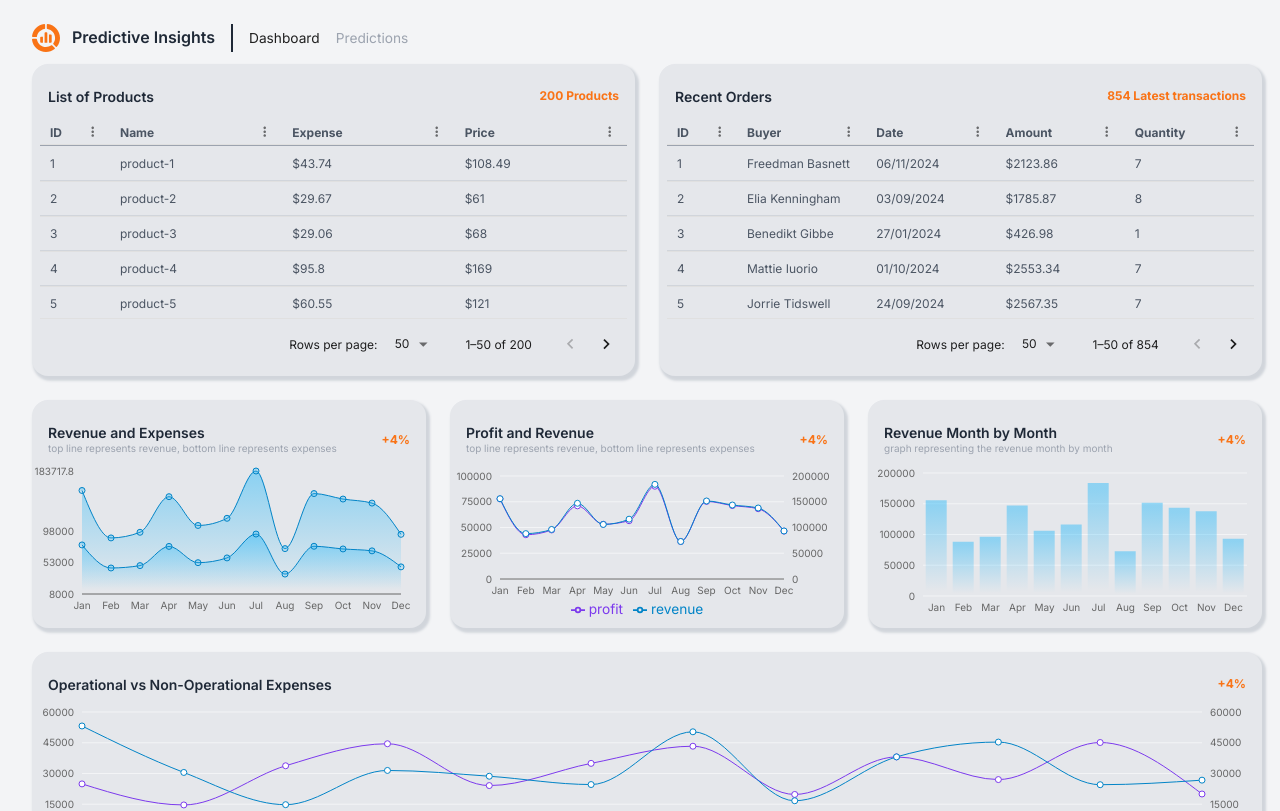
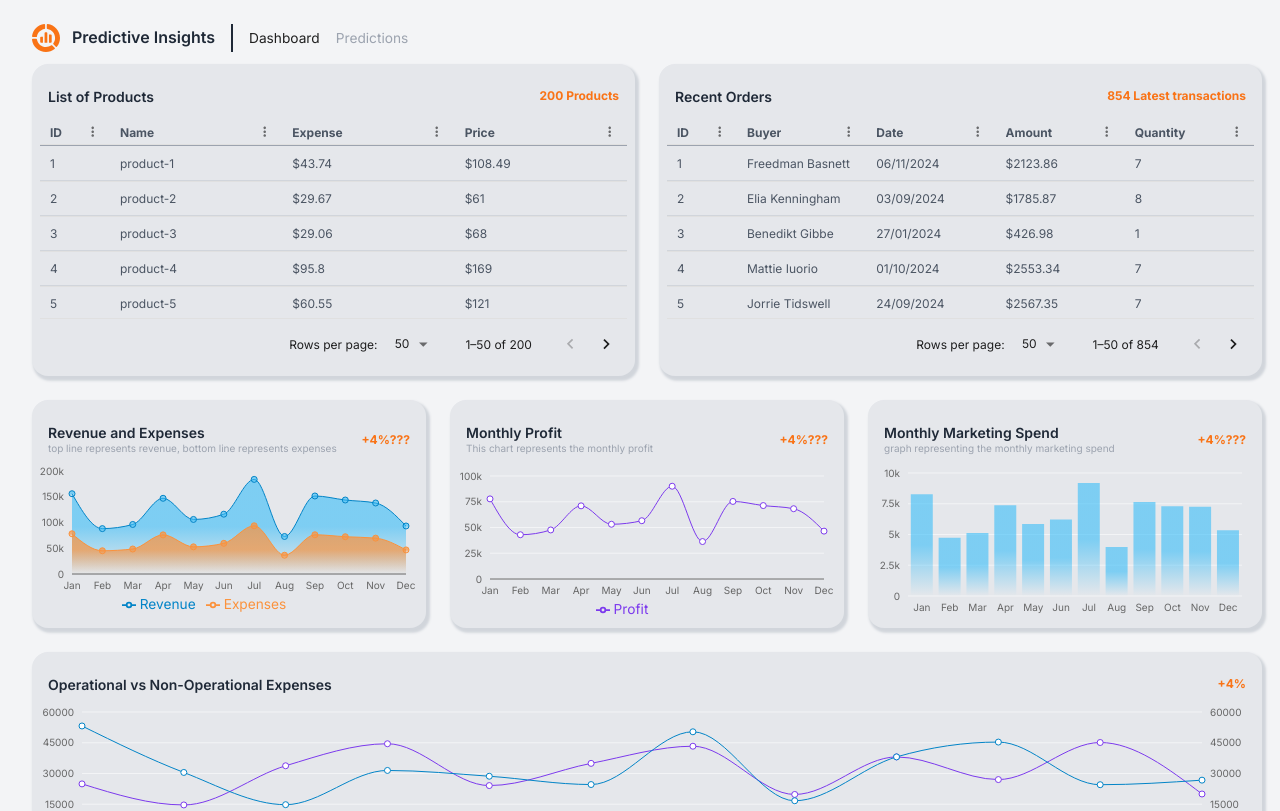
Before and after one commit to tarik310/demo-finance-app, a React (Vite) app: page / in a window 1280 px wide. Shown: the top 811 px of the page. Built offline with nearby package versions, Linux system fonts and the light colour scheme.

Commit message:
refactor Row2 component: rename variables for clarity, update chart titles, and enhance data formatting for better readability

```diff
--- a/src/scenes/dashboard/Row2.tsx
+++ b/src/scenes/dashboard/Row2.tsx
@@ -22,13 +22,13 @@ const Row2 = () => {
   const { palette } = useTheme();
   const { data } = useGetKpisQuery();
 
-  const revenue = useMemo(() => {
+  const marketingSpend = useMemo(() => {
     return (
       data &&
-      data[0].monthlyData.map(({ month, revenue }) => {
+      data[0].monthlyData.map(({ month, marketingSpend }) => {
         return {
           name: month.substring(0, 3),
-          revenue: revenue,
+          Marketing: marketingSpend,
         };
       })
     );
@@ -40,21 +40,20 @@ const Row2 = () => {
       data[0].monthlyData.map(({ month, revenue, expenses }) => {
         return {
           name: month.substring(0, 3),
-          revenue: revenue,
-          expenses: expenses,
+          Revenue: revenue,
+          Expenses: expenses,
         };
       })
     );
   }, [data]);
 
-  const revenueProfit = useMemo(() => {
+  const monthlyProfit = useMemo(() => {
     return (
       data &&
       data[0].monthlyData.map(({ month, revenue, expenses }) => {
         return {
           name: month.substring(0, 3),
-          revenue: revenue,
-          profit: (revenue - expenses).toFixed(2),
+          Profit: (revenue - expenses).toFixed(2),
         };
       })
     );
@@ -66,7 +65,7 @@ const Row2 = () => {
         <BoxHeader
           title="Revenue and Expenses"
           subtitle="top line represents revenue, bottom line represents expenses"
-          sideText="+4%"
+          sideText="+4%???"
         />
         <ResponsiveContainer width="100%" height="100%">
           <AreaChart
@@ -75,19 +74,19 @@ const Row2 = () => {
             data={revenueExpenses}
             margin={{
               top: 15,
-              right: 25,
-              left: -10,
+              right: 20,
+              left: -20,
               bottom: 60,
             }}
           >
             <defs>
               <linearGradient id="colorRevenue" x1="0" y1="0" x2="0" y2="1">
-                <stop offset="5%" stopColor={palette.primary[300]} stopOpacity={0.5} />
-                <stop offset="95%" stopColor={palette.primary[300]} stopOpacity={0} />
+                <stop offset="50%" stopColor={palette.primary[300]} stopOpacity={0.6} />
+                <stop offset="100%" stopColor={palette.primary[300]} stopOpacity={0} />
               </linearGradient>
               <linearGradient id="colorExpenses" x1="0" y1="0" x2="0" y2="1">
-                <stop offset="5%" stopColor={palette.primary[300]} stopOpacity={0.5} />
-                <stop offset="95%" stopColor={palette.primary[300]} stopOpacity={0} />
+                <stop offset="50%" stopColor={palette.secondary[500]} stopOpacity={0.7} />
+                <stop offset="100%" stopColor={palette.secondary[500]} stopOpacity={0} />
               </linearGradient>
             </defs>
             <XAxis dataKey="name" tickLine={false} style={{ fontSize: "10px" }} />
@@ -95,12 +94,24 @@ const Row2 = () => {
               tickLine={false}
               axisLine={{ strokeWidth: "0" }}
               style={{ fontSize: "10px" }}
-              domain={[8000, 23000]}
+              tickFormatter={(value) =>
+                value >= 1_000_000
+                  ? `${value / 1_000_000}M`
+                  : value >= 1_000
+                  ? `${value / 1_000}k`
+                  : value
+              }
             />
             <Tooltip />
+            <Legend
+              height={20}
+              wrapperStyle={{
+                margin: "0 0 10px 0",
+              }}
+            />
             <Area
               type="monotone"
-              dataKey="revenue"
+              dataKey="Revenue"
               dot={true}
               stroke={palette.primary.main}
               fillOpacity={1}
@@ -108,9 +119,9 @@ const Row2 = () => {
             />
             <Area
               type="monotone"
-              dataKey="expenses"
+              dataKey="Expenses"
               dot={true}
-              stroke={palette.primary.main}
+              stroke={palette.secondary[500]}
               fillOpacity={1}
               fill="url(#colorExpenses)"
             />
@@ -119,19 +130,19 @@ const Row2 = () => {
       </DashboardBox>
       <DashboardBox gridArea="d">
         <BoxHeader
-          title="Profit and Revenue"
-          subtitle="top line represents revenue, bottom line represents expenses"
-          sideText="+4%"
+          title="Monthly Profit"
+          subtitle="This chart represents the monthly profit"
+          sideText="+4%???"
         />
         <ResponsiveContainer width="100%" height="100%">
           <LineChart
             width={500}
             height={400}
-            data={revenueProfit}
+            data={monthlyProfit}
             margin={{
               top: 20,
-              right: 0,
-              left: -10,
+              right: 20,
+              left: -20,
               bottom: 55,
             }}
           >
@@ -142,13 +153,13 @@ const Row2 = () => {
               tickLine={false}
               axisLine={false}
               style={{ fontSize: "10px" }}
-            />
-            <YAxis
-              yAxisId="right"
-              orientation="right"
-              tickLine={false}
-              axisLine={false}
-              style={{ fontSize: "10px" }}
+              tickFormatter={(value) =>
+                value >= 1_000_000
+                  ? `${value / 1_000_000}M`
+                  : value >= 1_000
+                  ? `${value / 1_000}k`
+                  : value
+              }
             />
             <Tooltip />
             <Legend
@@ -160,33 +171,27 @@ const Row2 = () => {
             <Line
               yAxisId="left"
               type="monotone"
-              dataKey="profit"
+              dataKey="Profit"
               stroke={palette.tertiary[500]}
-            />
-            <Line
-              yAxisId="right"
-              type="monotone"
-              dataKey="revenue"
-              stroke={palette.primary.main}
             />
           </LineChart>
         </ResponsiveContainer>
       </DashboardBox>
       <DashboardBox gridArea="e">
         <BoxHeader
-          title="Revenue Month by Month"
-          subtitle="graph representing the revenue month by month"
-          sideText="+4%"
+          title="Monthly Marketing Spend"
+          subtitle="graph representing the monthly marketing spend"
+          sideText="+4%???"
         />
         <ResponsiveContainer width="100%" height="100%">
           <BarChart
             width={500}
             height={300}
-            data={revenue}
+            data={marketingSpend}
             margin={{
               top: 17,
-              right: 15,
-              left: -5,
+              right: 20,
+              left: -20,
               bottom: 58,
             }}
           >
@@ -203,9 +208,20 @@ const Row2 = () => {
               tickLine={false}
               style={{ fontSize: "10px" }}
             />
-            <YAxis axisLine={false} tickLine={false} style={{ fontSize: "10px" }} />
+            <YAxis
+              axisLine={false}
+              tickLine={false}
+              style={{ fontSize: "10px" }}
+              tickFormatter={(value) =>
+                value >= 1_000_000
+                  ? `${value / 1_000_000}M`
+                  : value >= 1_000
+                  ? `${value / 1_000}k`
+                  : value
+              }
+            />
             <Tooltip />
-            <Bar dataKey="revenue" fill="url(#colorRevenue)" />
+            <Bar dataKey="Marketing" fill="url(#colorRevenue)" />
           </BarChart>
         </ResponsiveContainer>
       </DashboardBox>
```
